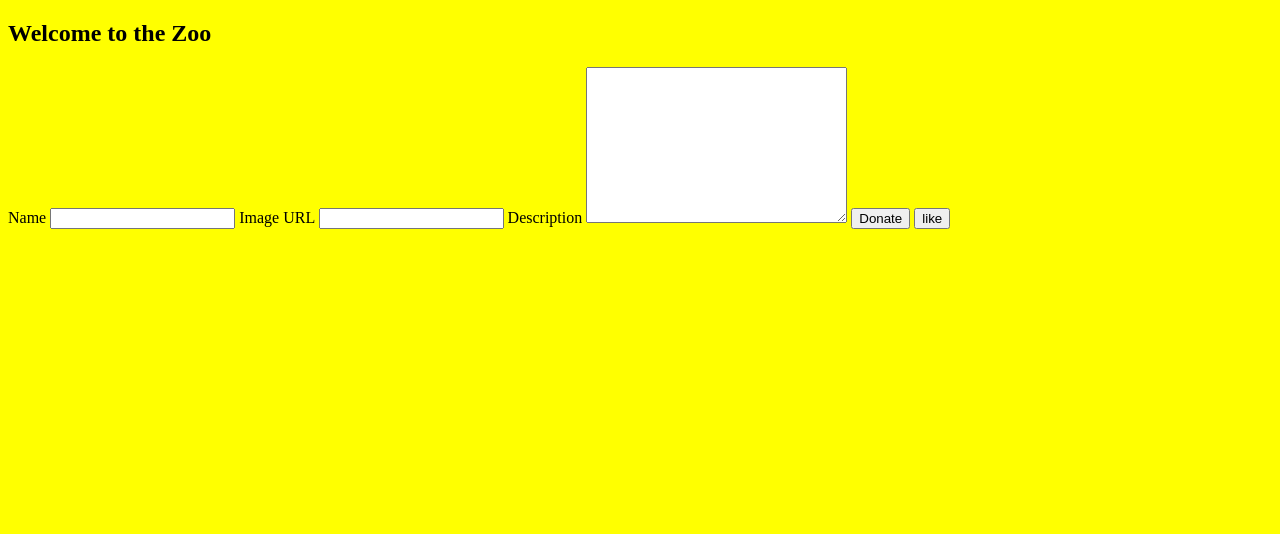
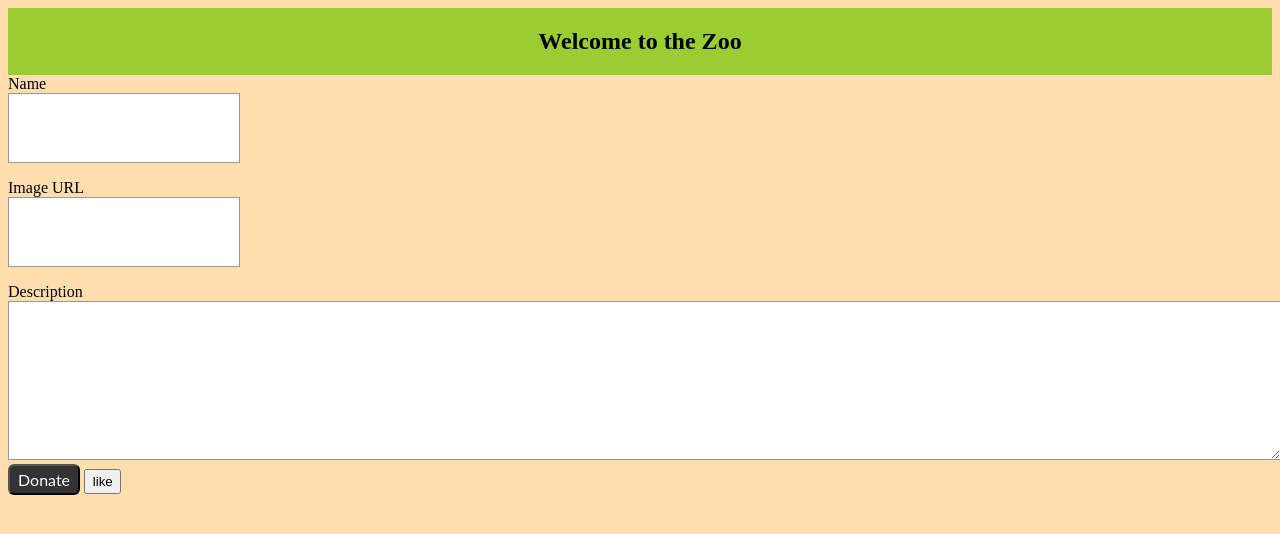
Before and after one commit to LESLIE254/phase-1-project, a plain HTML site: page index.html in a window 1280 px wide. Drawn offline with Linux system fonts and the light colour scheme.

Commit message:
Updated styling

```diff
--- a/style.css
+++ b/style.css
@@ -1,6 +1,57 @@
 body {
-    background-color: yellow;
+    background-color: navajowhite;
 }
-head {
-    background: green;
+header {
+    background: yellowgreen;
+    display: flex;
+    align-items: center;
+    justify-content: center;
+
 }
+fieldset {
+    margin: 2em 0;
+    padding: 1em 2;
+    border: solid 1px #ccc;
+    border-radius: 6px;
+    min-width: 200px;
+
+}
+label {
+    display: block;
+    margin-top: 1em;
+}
+label:first-of-type {
+    margin-top: 0;
+}
+/* inputs and textarea*/
+input {
+    padding: 2em;
+    border: solid 1px #999;
+}
+textarea {
+    min-height: 8em;
+    min-width: 100%;
+    padding: 0.25em;
+    border: solid 1px #999;
+}
+button[type="submit"] {
+    padding: 0.25em 0.5em;
+    border-radius: 6px;
+    background-color: #333;
+    color: #fff;
+    font-family: 'Lato', sans-serif;
+    font-size: 1em;
+}
+
+@media screen and (min-width: 430px) {
+    fieldset {
+        width: 20%;
+        min-width: 320px;
+        margin: auto;
+    }
+
+
+}
+button[type="click"] {
+    padding: 0.25em 0.5em;
+}
```
